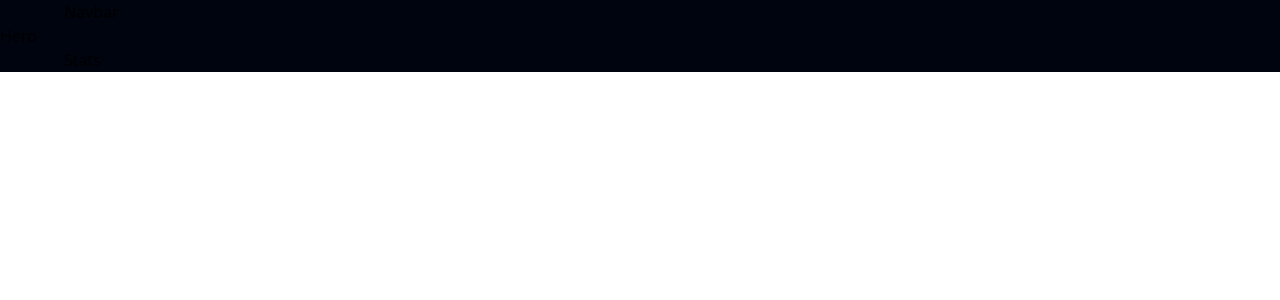
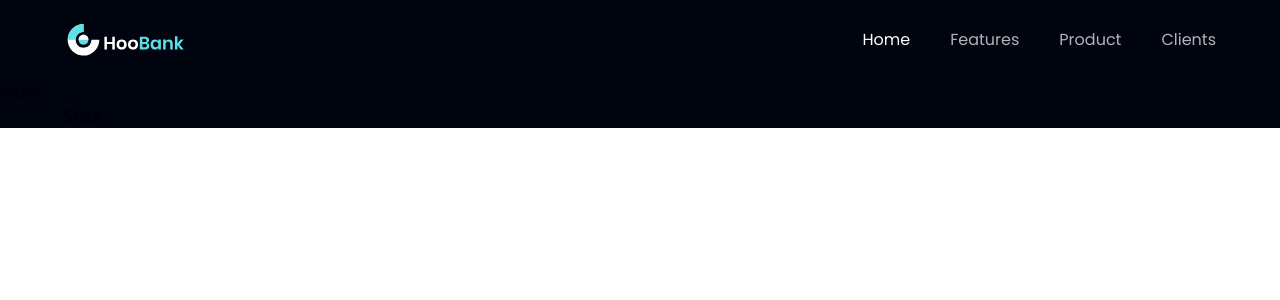
Before and after one commit to TamerTawfik/landing-page-fintech, a React (Create React App) app: page / in a window 1280 px wide. Shown: the top 300 px of the page. Built offline with nearby package versions, Linux system fonts and the light colour scheme.

Commit message:
Added navbar

```diff
--- a/src/components/Navbar.js
+++ b/src/components/Navbar.js
@@ -1,10 +1,60 @@
-import { useState } from 'react';
-import { close, logo, menu } from '../assets';
-import { navLinks } from '../constants';
+import { useState } from "react";
+
+import { close, logo, menu } from "../assets";
+import { navLinks } from "../constants";
+
 const Navbar = () => {
+    const [active, setActive] = useState("Home");
+    const [toggle, setToggle] = useState(false);
+
     return (
-        <h1>Navbar</h1>
-    )
-}
+        <nav className="w-full flex py-6 justify-between items-center navbar">
+            <img src={logo} alt="hoobank" className="w-[124px] h-[32px]" />
+
+            <ul className="list-none sm:flex hidden justify-end items-center flex-1">
+                {navLinks.map((nav, index) => (
+                    <li
+                        key={nav.id}
+                        className={`font-poppins font-normal cursor-pointer text-[16px] ${
+                            active === nav.title ? "text-white" : "text-dimWhite"
+                            } ${index === navLinks.length - 1 ? "mr-0" : "mr-10"}`}
+                        onClick={() => setActive(nav.title)}
+                    >
+                        <a href={`#${nav.id}`}>{nav.title}</a>
+                    </li>
+                ))}
+            </ul>
+
+            <div className="sm:hidden flex flex-1 justify-end items-center">
+                <img
+                    src={toggle ? close : menu}
+                    alt="menu"
+                    className="w-[28px] h-[28px] object-contain cursor-pointer"
+                    onClick={() => setToggle(!toggle)}
+                />
+
+                <div
+                    className={`${
+                        !toggle ? "hidden" : "flex"
+                        } p-6 bg-black-gradient absolute top-20 right-0 mx-4 my-2 min-w-[140px] rounded-xl sidebar`}
+                >
+                    <ul className="list-none flex justify-end items-start flex-1 flex-col">
+                        {navLinks.map((nav, index) => (
+                            <li
+                                key={nav.id}
+                                className={`font-poppins font-medium cursor-pointer text-[16px] ${
+                                    active === nav.title ? "text-white" : "text-dimWhite"
+                                    } ${index === navLinks.length - 1 ? "mb-0" : "mb-4"}`}
+                                onClick={() => setActive(nav.title)}
+                            >
+                                <a href={`#${nav.id}`}>{nav.title}</a>
+                            </li>
+                        ))}
+                    </ul>
+                </div>
+            </div>
+        </nav>
+    );
+};
 
 export default Navbar;
```
